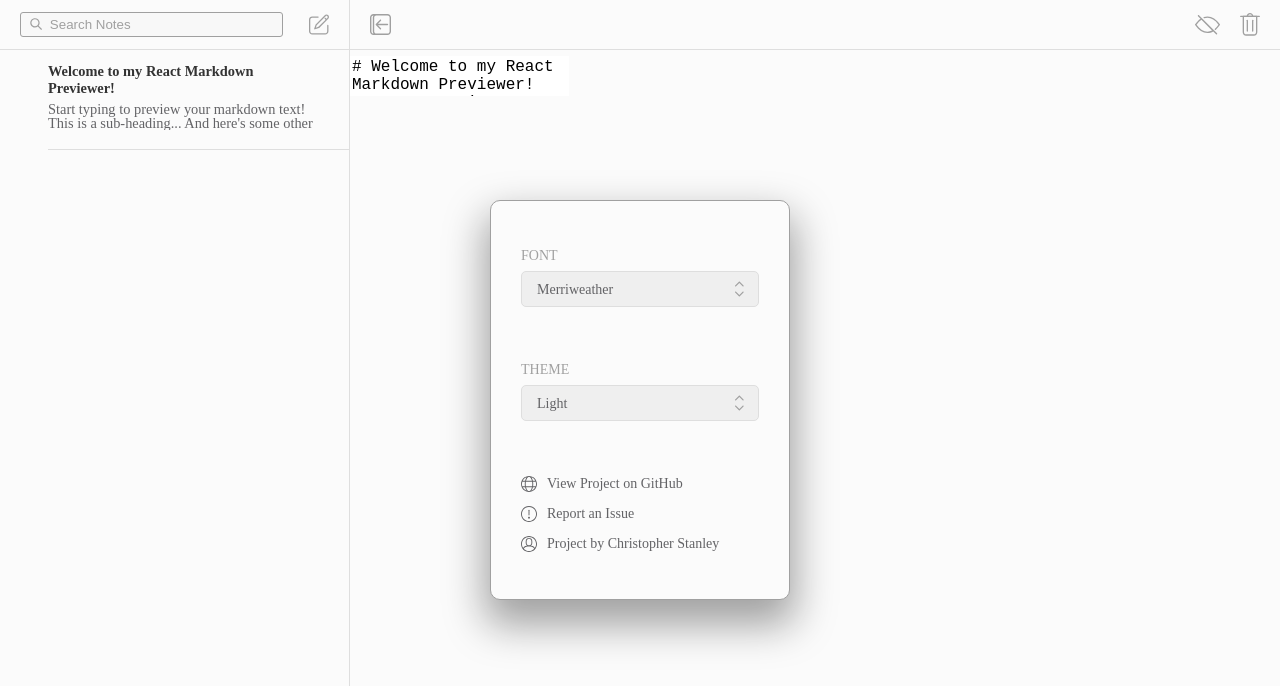
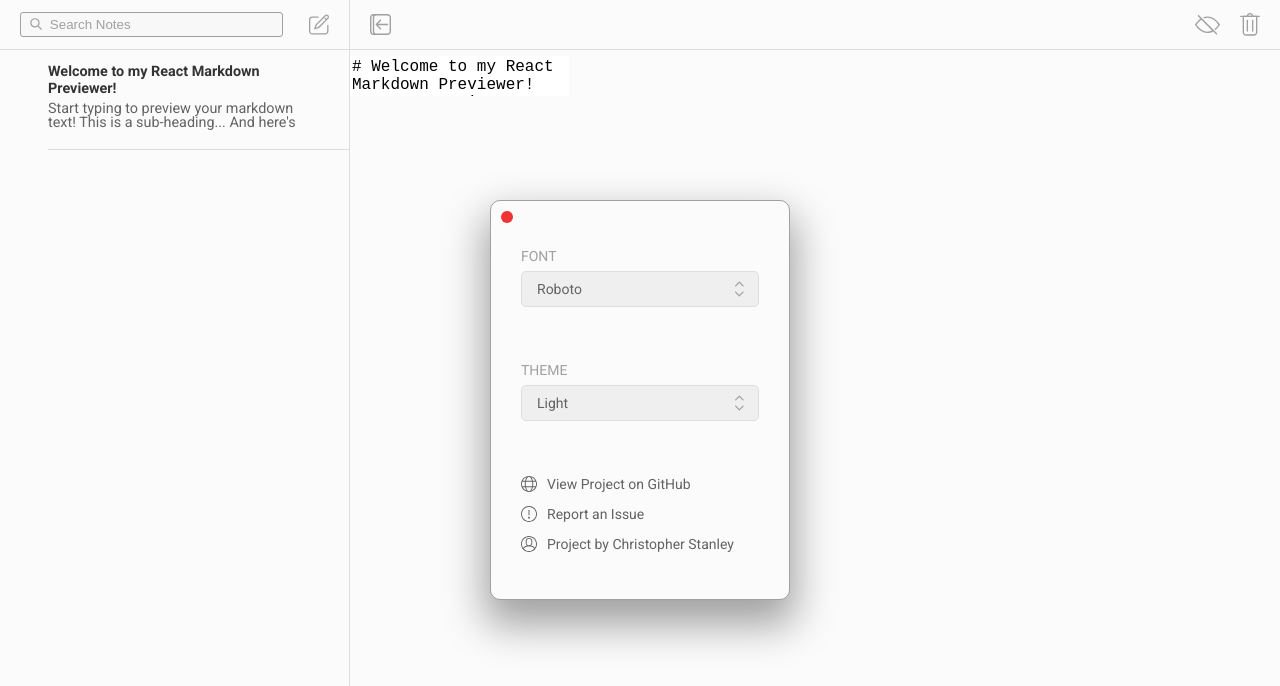
Before and after one commit to CBStanley12/easynote, a React (Create React App) app: page / in a window 1280 px wide. Shown: the top 686 px of the page. Built offline with nearby package versions, Linux system fonts and the light colour scheme.

Commit message:
refactor: add imports and variables for font options

```diff
--- a/src/components/App/App.css
+++ b/src/components/App/App.css
@@ -1,4 +1,4 @@
-@import url("https://fonts.googleapis.com/css2?family=Roboto&family=Roboto+Mono&family=Roboto+Slab&display=swap");
+@import "../../styles/_variables.css";
 
 /* || Base Styles || */
 html {
@@ -6,9 +6,10 @@ html {
 }
 
 body {
-  font-size: 16px;
-  margin: 0;
-  overflow: hidden;
+	font-family: var(--font-primary);
+	font-size: 16px;
+	margin: 0;
+	overflow: hidden;
 }
 
 *,
@@ -90,4 +91,3 @@ textarea:disabled {
 
 /* || Component File Imports || */
 @import "../Content/Content.css";
-@import "../Menu/Menu.css";
--- a/src/components/Menu/index.js
+++ b/src/components/Menu/index.js
@@ -18,7 +18,7 @@ const Menu = () => {
 						<option value="roboto-slab">Roboto Slab</option>
 					</optgroup>
 					<optgroup label="Sans-Serif">
-						<option value="roboto">Roboto</option>
+						<option value="roboto" selected>Roboto</option>
 						<option value="open-sans">Open Sans</option>
 					</optgroup>
 					<optgroup label="Monospace">
@@ -31,7 +31,7 @@ const Menu = () => {
 			<div className="menu_section">
 				<label htmlFor="theme">THEME</label>
 				<select id="theme" name="theme">
-					<option value="light">Light</option>
+					<option value="light" selected>Light</option>
 					<option value="dark">Dark</option>
 					<option value="system">System</option>
 				</select>
--- a/src/styles/_variables.css
+++ b/src/styles/_variables.css
@@ -1,3 +1,7 @@
+@import url('https://fonts.googleapis.com/css2?family=Merriweather:wght@300;400;700&family=Roboto+Mono:wght@300;400;700&family=Roboto+Slab:wght@300;400;700&display=swap');
+@import url('https://fonts.googleapis.com/css2?family=Merriweather:wght@300;400;700&family=Open+Sans:wght@300;400;700&family=Roboto+Mono:wght@300;400;700&family=Roboto:wght@300;400;700&display=swap');
+@import url('https://fonts.googleapis.com/css2?family=Roboto+Mono:wght@300;400;700&family=Source+Code+Pro:wght@300;400;700&display=swap');
+
 :root {
 	--purple: #6C5CE7;
 
@@ -11,7 +15,19 @@
 	--gray-3: #636366;
 	--gray-4: #333333;
 
+	--red: #F03434;
+
 	--clr-primary: var(--purple);
+
+	--serif-merriweather: "Merriweather", serif;
+	--serif-roboto: "Roboto Slab", serif;
+	--sans-roboto: "Roboto", sans-serif;
+	--sans-open: "Open Sans", sans-serif;
+	--mono-roboto: "Roboto Mono", monospace;
+	--mono-source: "Source Code Pro", monospace;
+
+	--font-primary: var(--sans-roboto);
+	--font-editor: var(--sans-roboto);
 }
 
 [data-theme="light"] {
```
